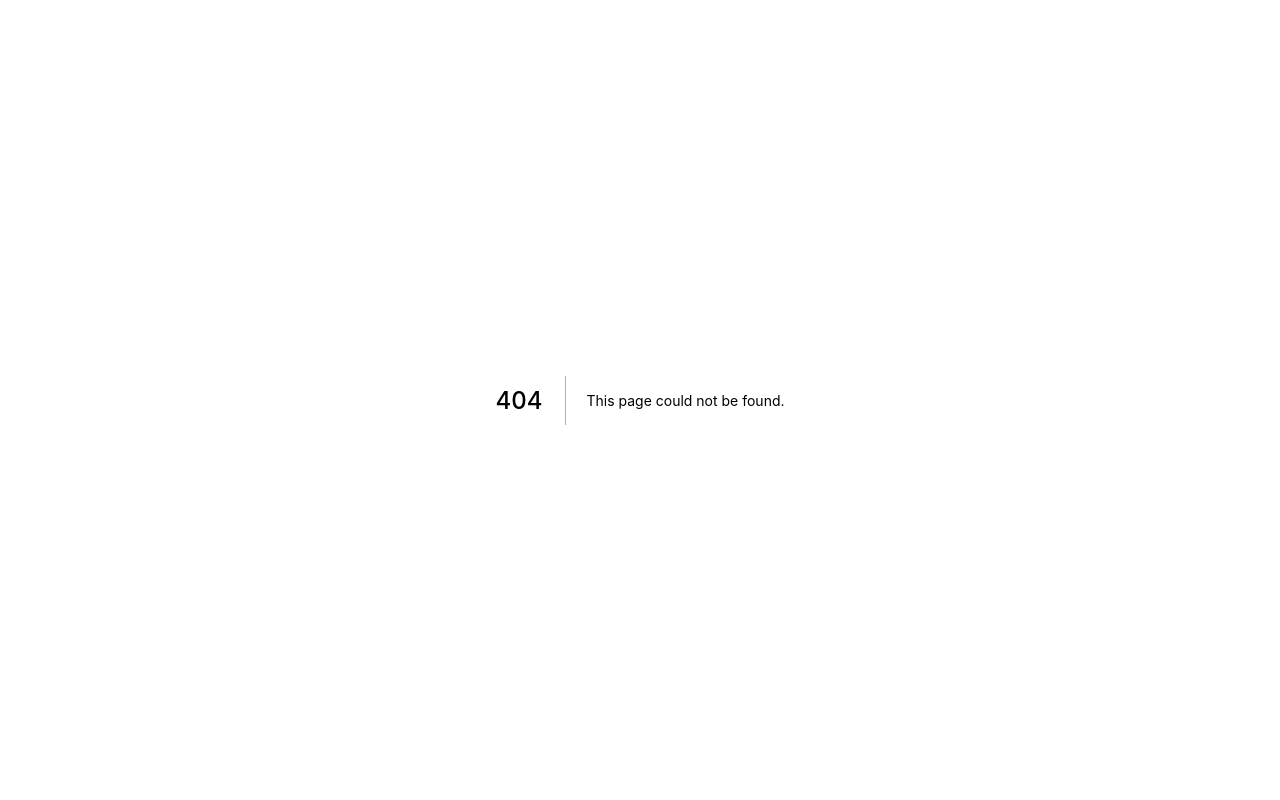
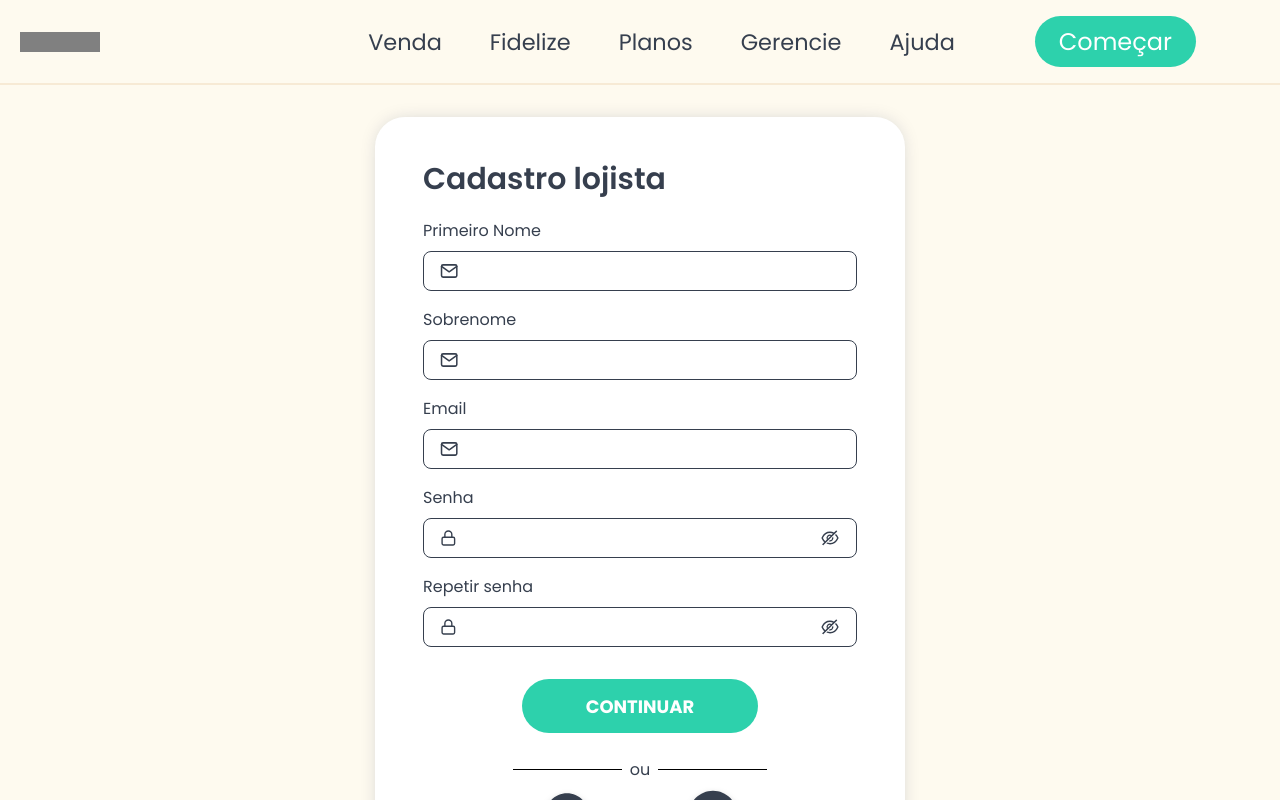
Before and after one commit to VictorCampelo/potty-dashboard, a Next.js app: page /register-shopkeeper in a window 1280 px wide. Before the commit this address had no page. Built offline with nearby package versions, Linux system fonts and the light colour scheme.

Commit message:
register shopkeeper

```diff
--- /dev/null
+++ b/src/contexts/ShopkeeperContext.tsx
@@ -0,0 +1,54 @@
+import { createContext, ReactNode, useState } from "react";
+
+type ShopkeeperStore = {
+  name?: string,
+  CNPJ?: string,
+  phone?: string,
+  address?: string,
+  city?: string,
+  state?: string,
+  description?: string,
+  facebook_link?: string,
+  instagram_link?: string,
+  whatsapp_link?: string
+}
+
+type ShopkeeperUser = {
+  email: string,
+  firstName: string,
+  lastName: string,
+  password: string,
+  passwordConfirmation: string
+}
+
+type ShopkeepeerContextData = {
+  userDto: ShopkeeperUser,
+  storeDto: ShopkeeperStore,
+  setUser: (user: ShopkeeperUser) => void,
+  setStore: (store: ShopkeeperStore) => void,
+}
+
+export const ShopkeeperContext = createContext({} as ShopkeepeerContextData);
+
+type ShopkeepeerContext = {
+  children: ReactNode;
+}
+
+export function ShopkeeperProvider({ children }: ShopkeepeerContext) {
+  const [user, setUser] =  useState<ShopkeeperUser>(null);
+  const [store, setStore] =  useState<ShopkeeperStore>(null);
+
+  function changeUser(newUser: ShopkeeperUser) {
+    setUser(newUser)
+  }
+
+  function changeStore(newStore: ShopkeeperStore) {
+    setStore(newStore)
+  }
+
+  return (
+    <ShopkeeperContext.Provider value={{ userDto: user, storeDto: store, setUser: changeUser, setStore: changeStore }}>
+      {children}
+    </ShopkeeperContext.Provider>
+  )
+}
--- a/src/pages/_app.tsx
+++ b/src/pages/_app.tsx
@@ -1,11 +1,14 @@
 import { AuthProvider } from '../contexts/AuthContext'
+import { ShopkeeperProvider } from '../contexts/ShopkeeperContext'
 import GlobalStyle from '../layout/GlobalStyle'
 
 function MyApp({ Component, pageProps }) {
   return (
     <AuthProvider>
-      <GlobalStyle />
-      <Component {...pageProps} />
+      <ShopkeeperProvider>
+        <GlobalStyle />
+        <Component {...pageProps} />
+      </ShopkeeperProvider>
     </AuthProvider>
   )
 }
--- /dev/null
+++ b/src/pages/register-shopkeeper/index.tsx
@@ -0,0 +1,131 @@
+import Header from "../../components/molecules/Header";
+import Link from "next/link";
+import Head from "next/head";
+import { Container, Wrapper } from "../../styles/pages/preLogin";
+
+import { FiLock, FiMail } from 'react-icons/fi';
+import { Input } from "../../components/molecules/Input";
+import { Checkbox } from "../../components/atoms/Checkbox";
+import { useState } from "react";
+import { Button } from "../../components/atoms/Button";
+import { FaFacebook } from 'react-icons/fa';
+import { AiFillGoogleCircle } from 'react-icons/ai';
+import { useRouter } from "next/router";
+import { signUp } from "../../services/auth.services";
+import { useContext } from "react";
+import { ShopkeeperContext } from "../../contexts/ShopkeeperContext";
+
+const Register = () => {
+  const [email, setEmail] = useState('');
+  const [firstName, setFirstName] = useState('');
+  const [lastName, setLastName] = useState('');
+  const [password, setPassword] = useState('');
+  const [passwordConfirmation, setPasswordConfirmation] = useState('');
+
+  const router = useRouter();
+
+  const { setUser } = useContext(ShopkeeperContext);
+
+  async function handleSignUp(e:React.MouseEvent<HTMLButtonElement, MouseEvent>) {
+    e.preventDefault();
+
+    try {
+      const user = {
+        email,
+        firstName,
+        lastName,
+        password,
+        passwordConfirmation
+      }
+
+      setUser(user);
+
+      router.push('/business-register');
+    } catch(e){
+      console.log(e);
+    }
+  }
+
+  return (
+    <Wrapper>
+      <Head>
+        <title>Registro Lojista | Último</title>
+      </Head>
+
+      <Header/>
+      <Container>
+        <form>
+          <div className="title">
+            <h1>Cadastro lojista</h1>
+          </div>
+
+          <div className="inputContainer">
+            <Input
+              label="Primeiro Nome"
+              value={firstName}
+              onChange={e => setFirstName(e.target.value)}
+              icon={<FiMail size={20}
+              color="var(--black-800)" />}
+            />
+
+            <Input
+              label="Sobrenome"
+              value={lastName}
+              onChange={e => setLastName(e.target.value)}
+              icon={<FiMail size={20}
+              color="var(--black-800)" />}
+            />
+
+            <Input
+              label="Email"
+              value={email}
+              onChange={e => setEmail(e.target.value)}
+              icon={<FiMail size={20}
+              color="var(--black-800)" />}
+            />
+
+            <Input
+              label="Senha"
+              value={password}
+              onChange={e => setPassword(e.target.value)}
+              password
+              icon={<FiLock size={20} color="var(--black-800)" />}
+            />
+
+            <Input
+              label="Repetir senha"
+              password
+              value={passwordConfirmation}
+              onChange={e => setPasswordConfirmation(e.target.value)}
+              icon={<FiLock size={20} color="var(--black-800)" />}
+            />
+          </div>
+
+          <div className="buttonContainer">
+            <Button onClick={handleSignUp} title="CONTINUAR" />
+          </div>
+
+          <div className="divisorContainer">
+            <div className="divisor" />
+              ou
+            <div className="divisor" />
+          </div>
+
+          <div className="social">
+            <AiFillGoogleCircle size={50} color="var(--gray-700)" />
+            <FaFacebook size={50} color="var(--gray-700)" />
+          </div>
+
+          <div className="register">
+            Já possui conta?
+            <Link href="/login">
+              <a>{' '}Faça seu login!</a>
+            </Link>
+          </div>
+        </form>
+      </Container>
+    </Wrapper>
+  );
+};
+
+export default Register;
```
Also changed, not shown: src/pages/business-register/continue/index.tsx (+19 -7 lines), src/pages/business-register/finish/index.tsx (+28 -4 lines), src/pages/business-register/index.tsx (+14 -9 lines), src/pages/shop/[id].tsx (renamed from src/pages/shop/index.tsx, +23 -0 lines).
